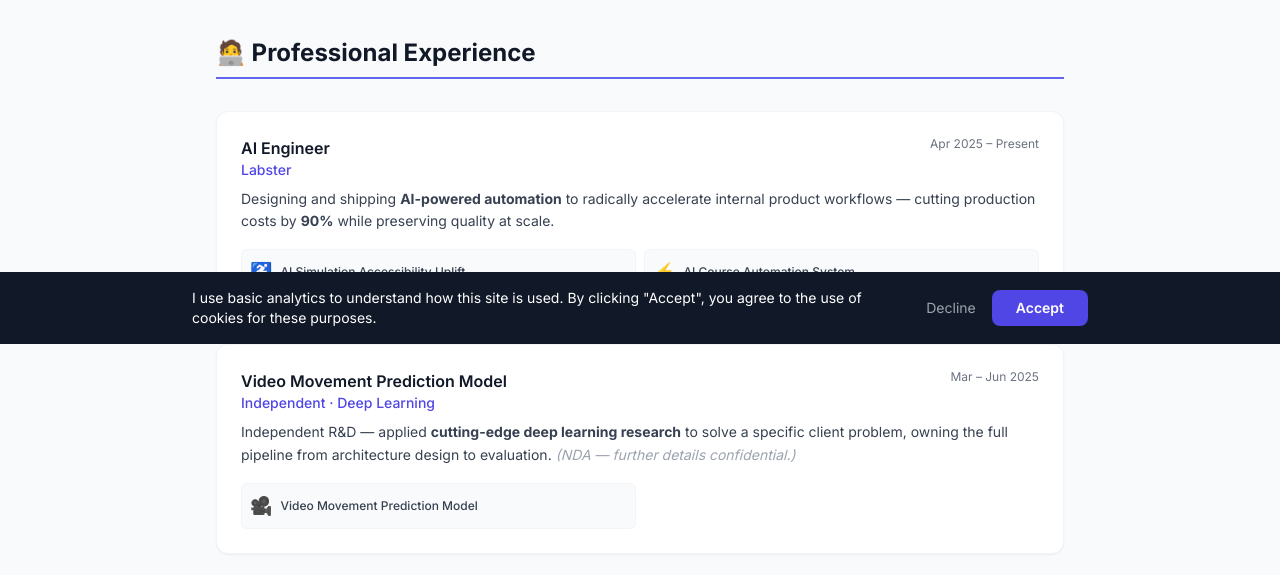
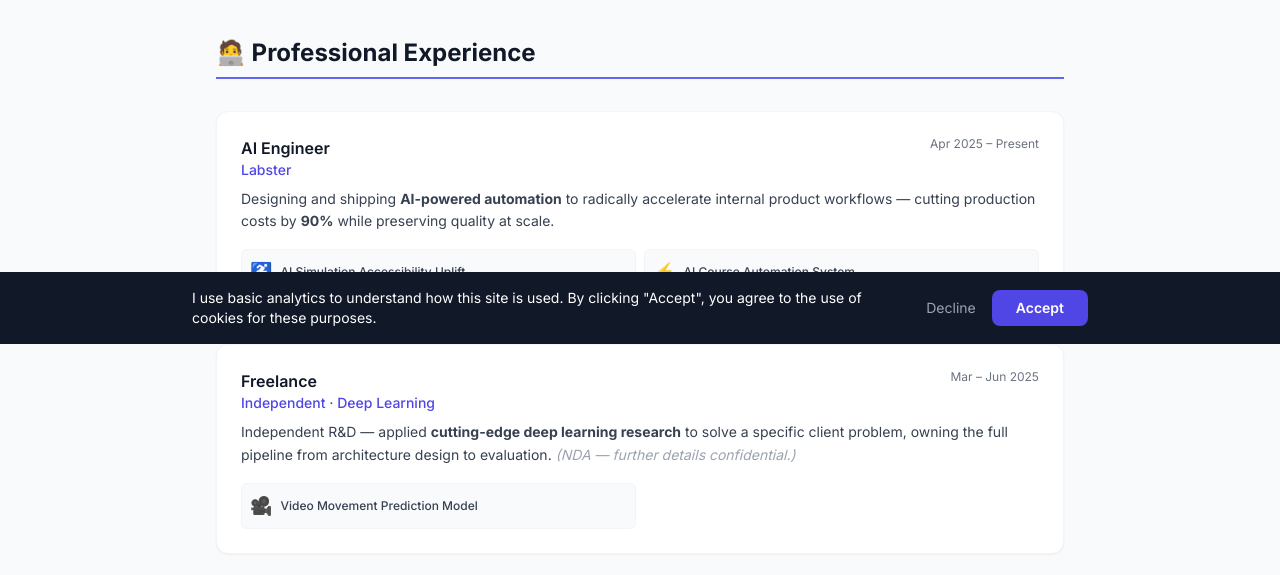
Before and after one commit to Matesanz/Matesanz.github.io, an Astro site: page /cv in a window 1280 px wide. Shown: the part 456-1031 px from the top of the page. Built offline with nearby package versions, Linux system fonts and the light colour scheme; Astro itself is replaced by a stand-in of ours; no server answers.

Commit message:
Fix CV job position: change 'Video Movement Prediction Model' to 'Freelance' (#22)
https://claude.ai/code/session_01XVEsF3bmqbiS5hazE7aau8

Co-authored-by: Claude <noreply@anthropic.com>

```diff
--- a/src/pages/cv.astro
+++ b/src/pages/cv.astro
@@ -122,7 +122,7 @@ import { getProjectsByCompany } from '../data/projects';
       <div class="card">
         <div class="flex flex-col sm:flex-row sm:items-start sm:justify-between gap-1 mb-1">
           <div>
-            <h3 class="text-base font-semibold text-gray-900">Video Movement Prediction Model</h3>
+            <h3 class="text-base font-semibold text-gray-900">Freelance</h3>
             <p class="text-sm font-medium text-indigo-600">Independent · Deep Learning</p>
           </div>
           <span class="text-xs text-gray-500 whitespace-nowrap sm:text-right">Mar – Jun 2025</span>
```
